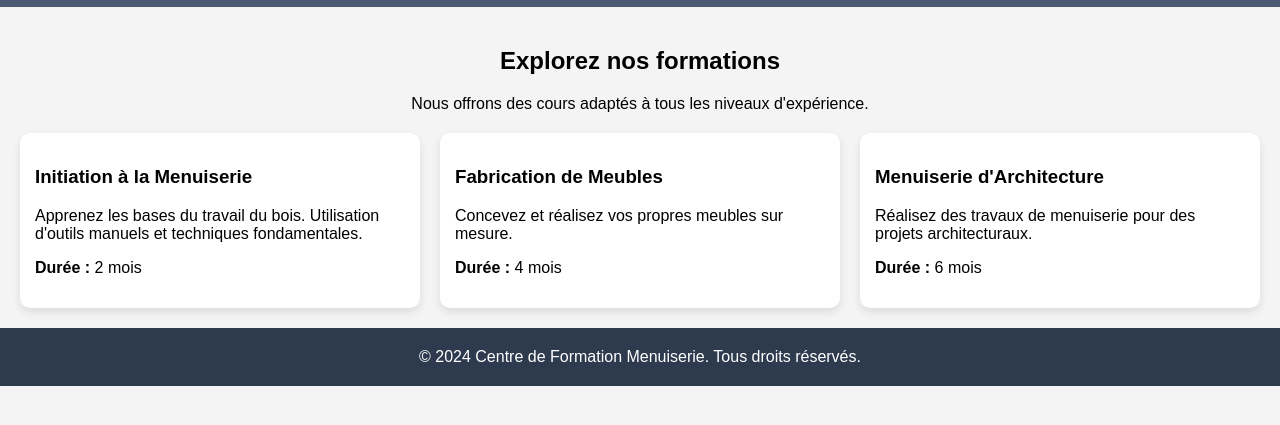
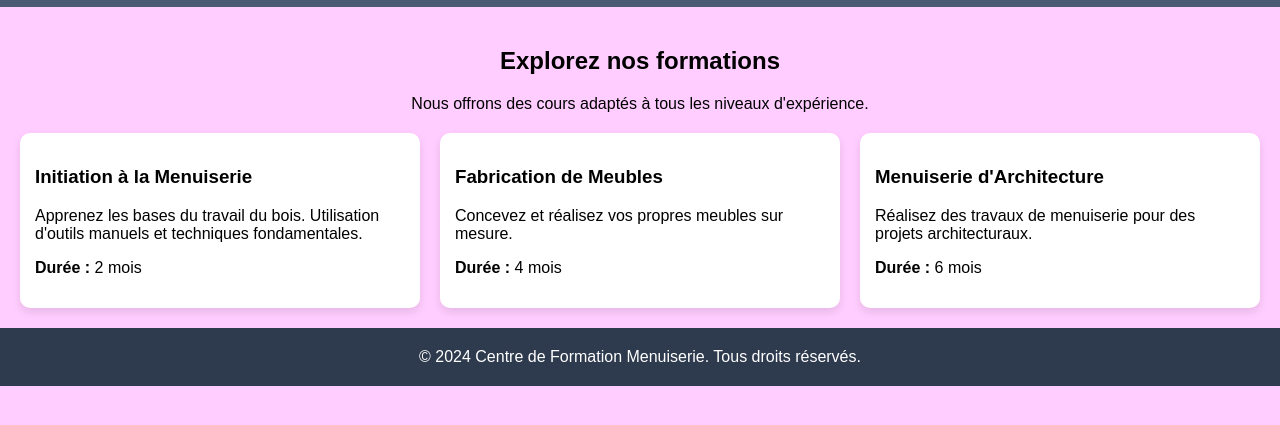
Before and after one commit to profmenuis/savinatma, a plain HTML site: page cours.html in a window 1280 px wide. Shown: the part 175-600 px from the top of the page. Drawn offline with Linux system fonts and the light colour scheme.

Commit message:
Update cours.html

```diff
--- a/cours.html
+++ b/cours.html
@@ -9,7 +9,7 @@
         /* Styles communs */
         body {
             font-family: 'Arial', sans-serif;
-            background-color: #f4f4f4;
+            background-color: #f4f4;
             margin: 0;
             padding: 0;
         }
```
